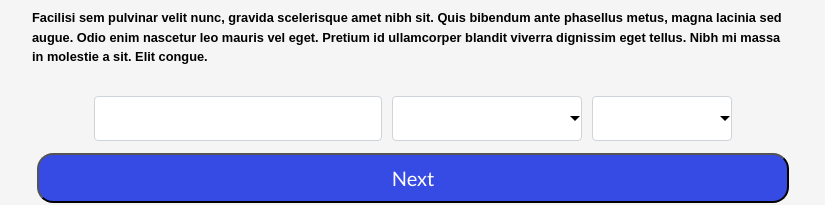
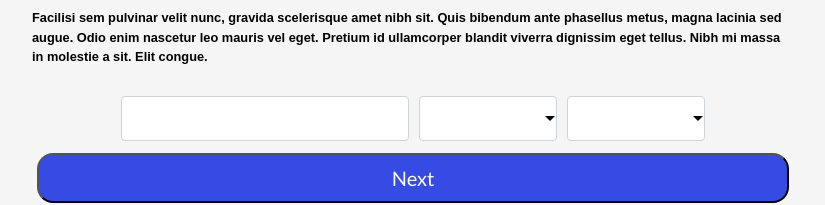
Before and after one commit to mohamedsalahudeen010/twitter-login, a React (Create React App) app: page /signUp in a window 1280 px wide. Shown: the part 434-639 px from the top of the page, without its empty margins (227-1052 px from the left). Built offline with nearby package versions, Linux system fonts and the light colour scheme.

Commit message:
Update Date.js

```diff
--- a/src/components/date/Date.js
+++ b/src/components/date/Date.js
@@ -48,13 +48,14 @@ const[month,setMonth]=React.useState("");
   };
   return (
     <div>
-      <FormControl  variant="standard">
+      <FormControl  variant="standard" sx={{ minWidth: "30%" }}>
         <InputLabel sx={{ m: 1 }} htmlFor="demo-customized-textbox">Date</InputLabel>
         <BootstrapInput id="demo-customized-textbox"
         value={date}
+        sx={{ minWidth: "30%" }}
         onChange={(e)=>setDate(e.target.value)}/>
       </FormControl>
-      <FormControl sx={{ minWidth: 200 }} variant="standard">
+      <FormControl sx={{ minWidth: "20%" }} variant="standard">
         <InputLabel sx={{ m: 1 }}  id="demo-customized-select-label">Month</InputLabel>
         <Select
           labelId="demo-simple-select-helper-label"
@@ -80,7 +81,7 @@ const[month,setMonth]=React.useState("");
           <MenuItem value={"December"}>December</MenuItem>
         </Select>
       </FormControl>
-      <FormControl sx={{ minWidth: 150 }} variant="standard">
+      <FormControl sx={{ minWidth: "20%" }} variant="standard">
         <InputLabel sx={{ m: 1 }}  htmlFor="demo-customized-select-native">Year</InputLabel>
         <NativeSelect
           id="demo-customized-select-native"
```
